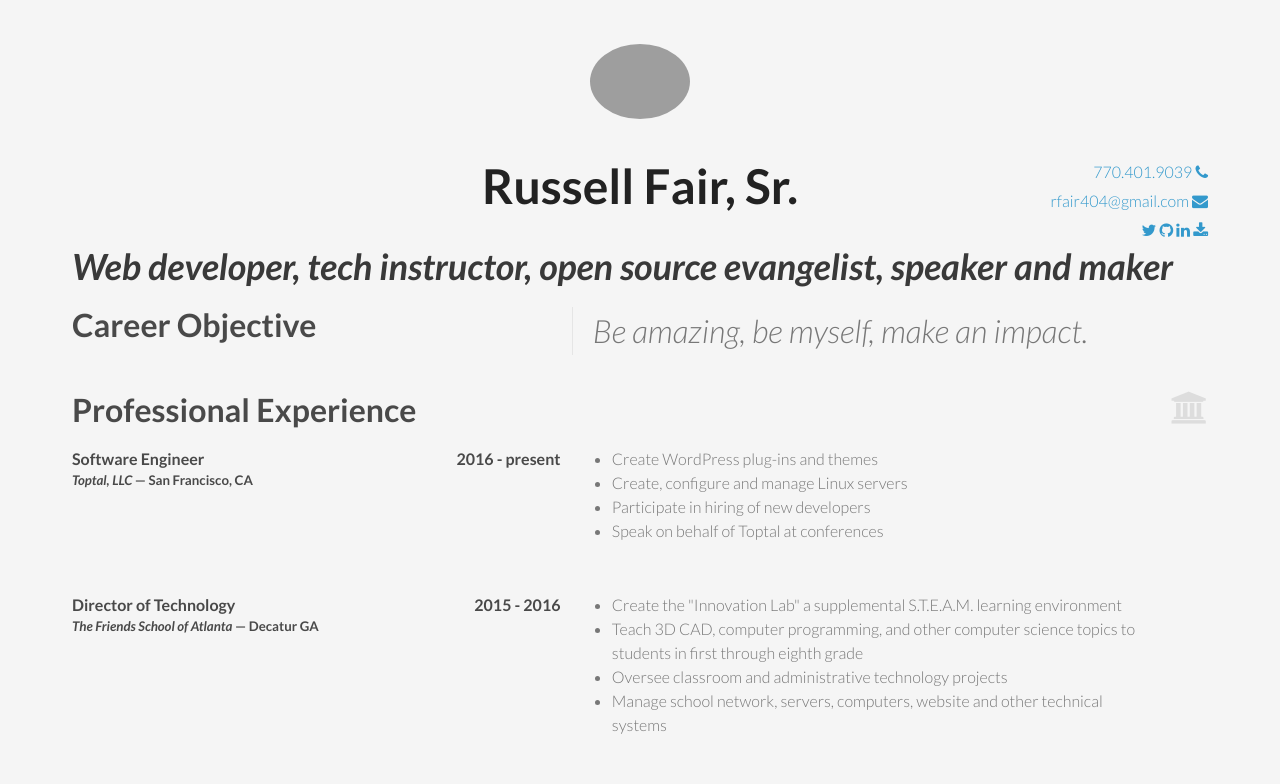
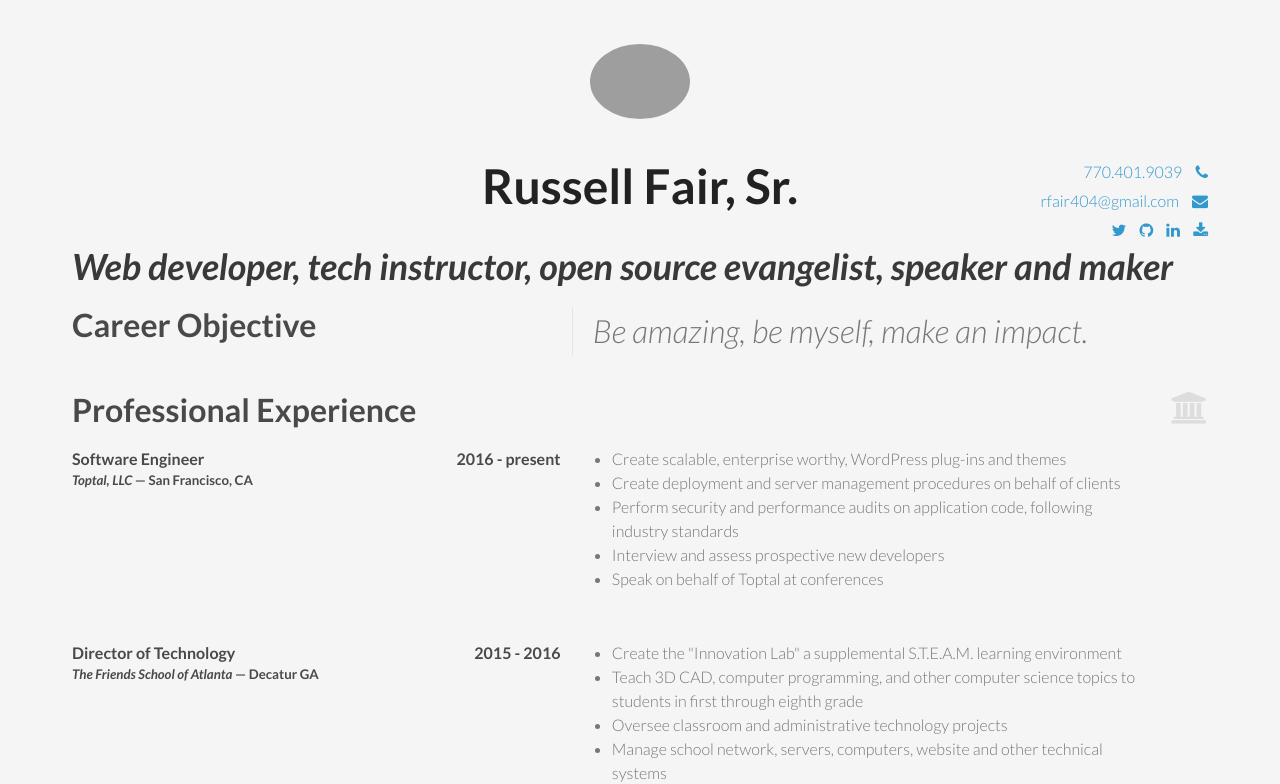
Before and after one commit to rfair404/resume, a website: page index.html in a window 1280 px wide. Shown: the top 784 px of the page. Drawn offline with Linux system fonts and the light colour scheme; grey boxes are pictures that could not be loaded.

Commit message:
update Toptal

```diff
--- a/css/main.css
+++ b/css/main.css
@@ -184,8 +184,7 @@ header .summary h3 > .fa {
 header .details > p {
   text-align: center;
 }
-header .details > p > .fa {
-  color: #ddd;
+header .details > p .fa {
   margin-left: 10px;
 }
 header p {
--- a/index.html
+++ b/index.html
@@ -64,9 +64,10 @@
         </section>
         <section class="details">
           <ul>
-            <li>Create WordPress plug-ins and themes</li>
-            <li>Create, configure and manage Linux servers</li>
-            <li>Participate in hiring of new developers</li>
+            <li>Create scalable, enterprise worthy, WordPress plug-ins and themes</li>
+            <li>Create deployment and server management procedures on behalf of clients</li>
+            <li>Perform security and performance audits on application code, following industry standards</li>
+            <li>Interview and assess prospective new developers</li>
             <li>Speak on behalf of Toptal at conferences</li>
           </ul>
         </section>
```
Also changed, not shown: 1 other file.
